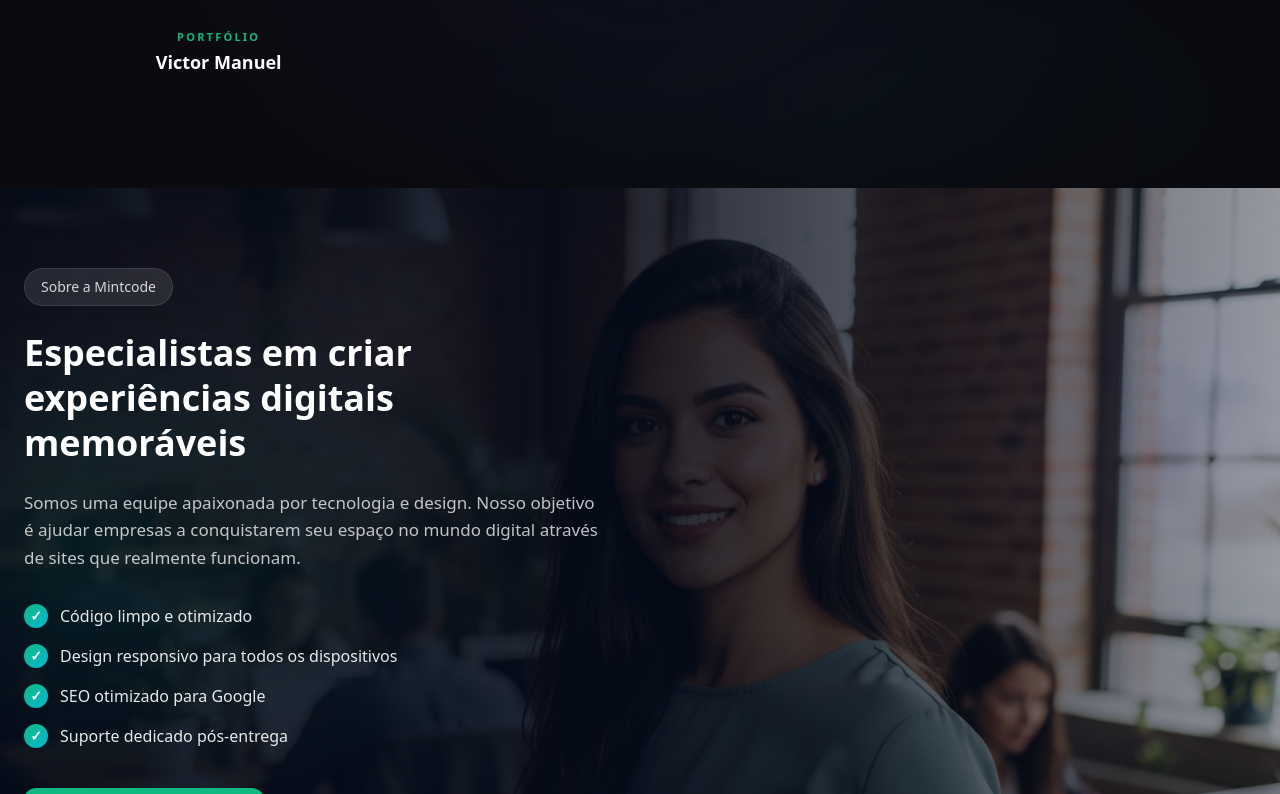
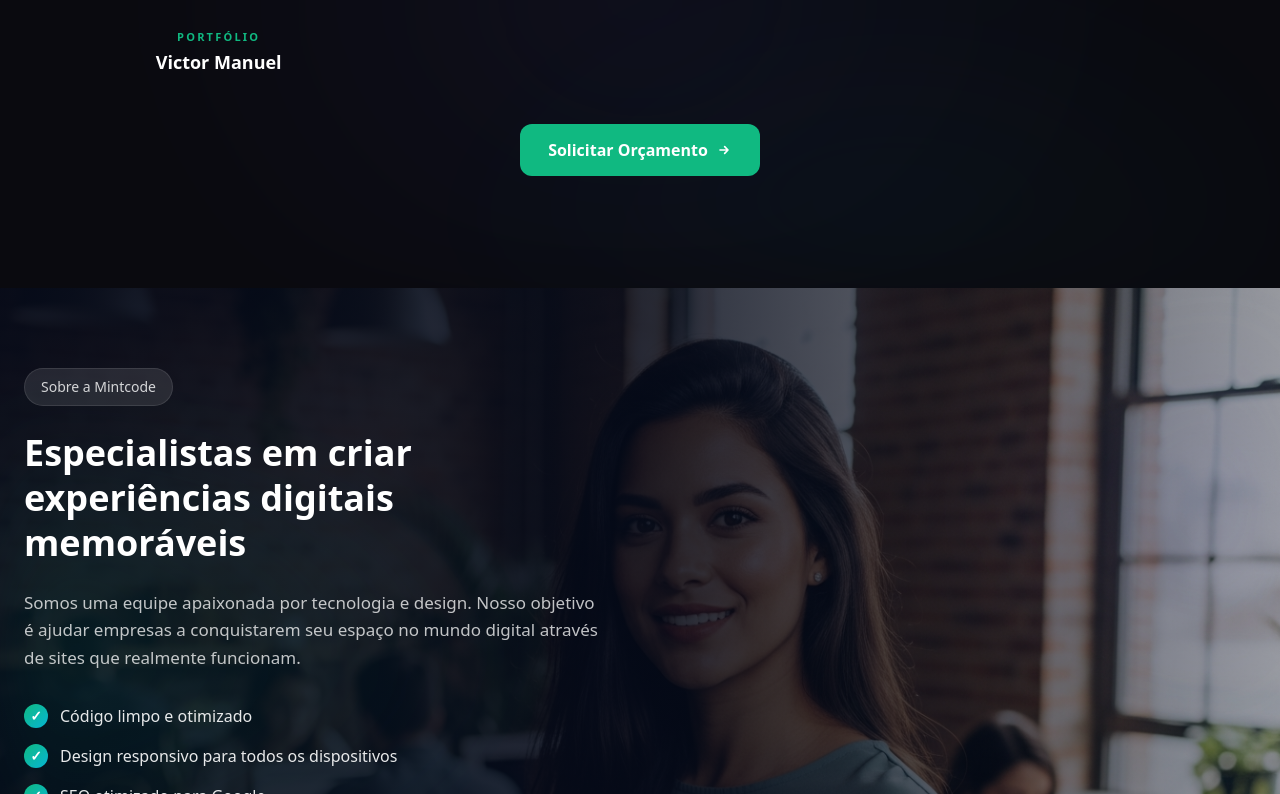
Before and after one commit to bezerradaniels/mintcode, a React (Vite) app: page / in a window 1280 px wide. Shown: the part 3206-4000 px from the top of the page. Built offline with nearby package versions, Linux system fonts and the light colour scheme; a web font is replaced by a local one.

Commit message:
feat: add CTA button to Portfolio section that scrolls to hero form

```diff
--- a/src/components/sections/About/index.tsx
+++ b/src/components/sections/About/index.tsx
@@ -13,9 +13,14 @@ export default function About() {
           alt="Equipe Mintcode"
           className="w-full h-full object-cover object-center"
         />
-        {/* Dark overlay — stronger on left for text readability */}
+        {/* Mobile: flat dark overlay */}
         <div
-          className="absolute inset-0"
+          className="absolute inset-0 lg:hidden"
+          style={{ background: 'rgba(5,10,25,0.75)' }}
+        />
+        {/* Desktop: gradient stronger on left */}
+        <div
+          className="absolute inset-0 hidden lg:block"
           style={{
             background: 'linear-gradient(to right, rgba(5,10,25,0.92) 0%, rgba(5,10,25,0.85) 50%, rgba(5,10,25,0.4) 100%)'
           }}
--- a/src/components/sections/Portfolio/PortfolioCarouselSection.tsx
+++ b/src/components/sections/Portfolio/PortfolioCarouselSection.tsx
@@ -93,6 +93,19 @@ export default function PortfolioCarouselSection() {
           ))}
         </div>
 
+        {/* CTA Button */}
+        <div className="text-center mt-12">
+          <button
+            onClick={() => document.getElementById('hero-form')?.scrollIntoView({ behavior: 'smooth' })}
+            className="inline-flex items-center gap-2 px-7 py-3.5 rounded-xl bg-primary hover:bg-primary-dark text-white font-semibold text-[16px] transition-all duration-300 hover:scale-105"
+          >
+            Solicitar Orçamento
+            <svg className="w-4 h-4" fill="none" stroke="currentColor" viewBox="0 0 24 24" strokeWidth={2.5}>
+              <path strokeLinecap="round" strokeLinejoin="round" d="M13 7l5 5m0 0l-5 5m5-5H6" />
+            </svg>
+          </button>
+        </div>
+
       </div>
     </section>
   )
```
